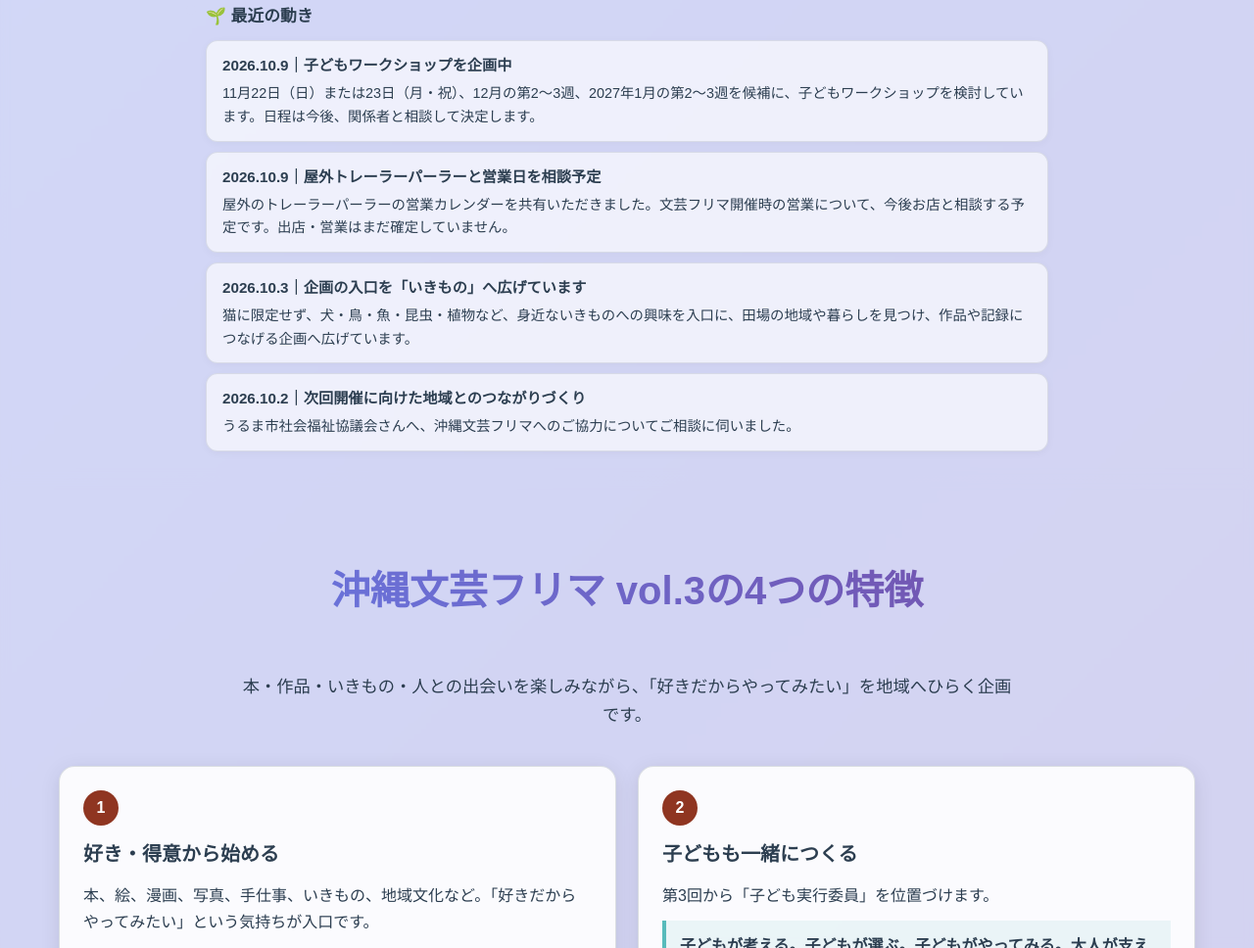
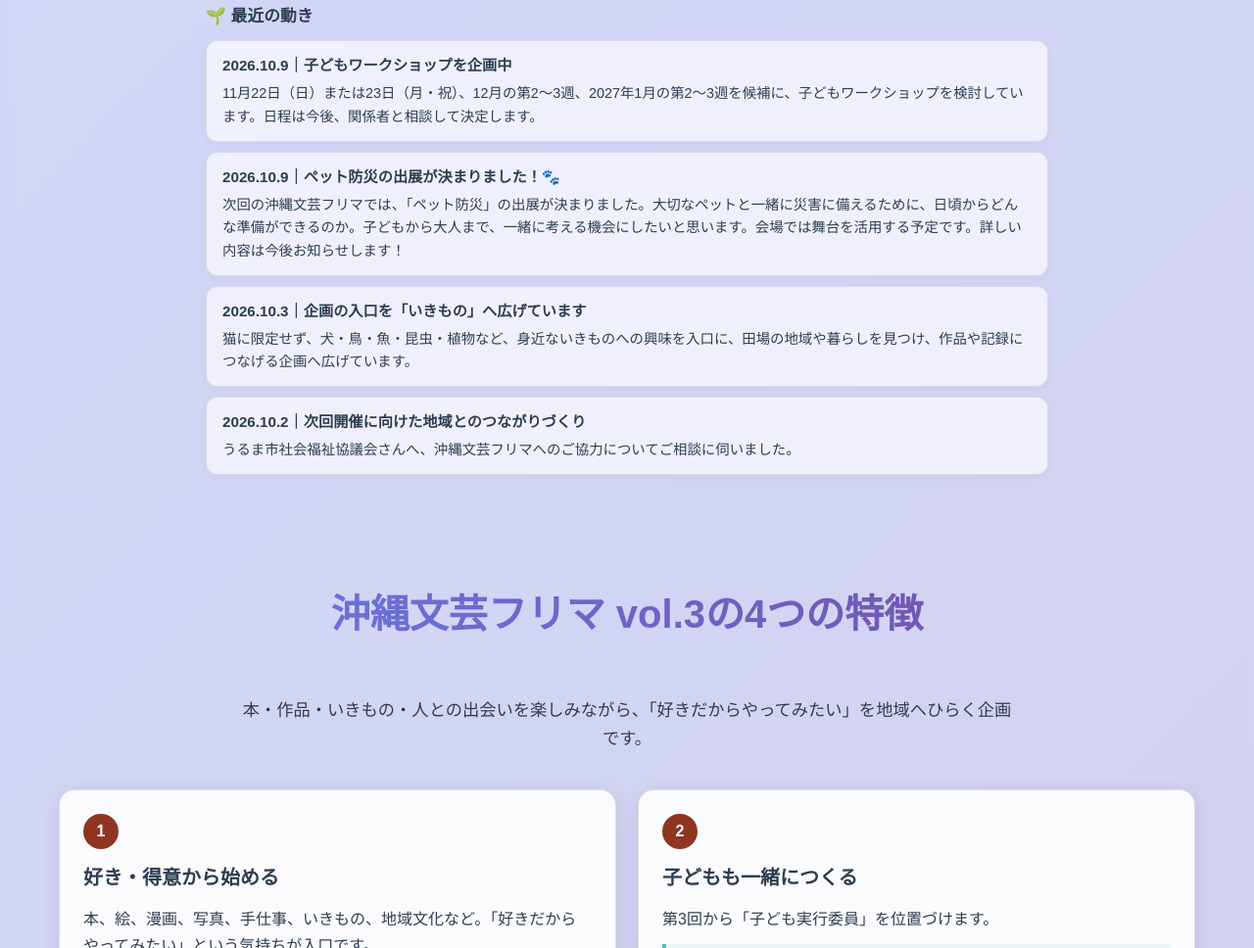
Before and after one commit to sady225/bungei-furima, a plain HTML site: page index.html in a window 1280 px wide. Shown: the part 786-1754 px from the top of the page at 98% size. Drawn offline with Linux system fonts and the light colour scheme.

Commit message:
Replace trailer parlor news with confirmed pet disaster-preparedness exhibit

```diff
--- a/index.html
+++ b/index.html
@@ -1136,8 +1136,8 @@
                             <p style="margin:0; font-size:.9rem; line-height:1.65;">11月22日（日）または23日（月・祝）、12月の第2〜3週、2027年1月の第2〜3週を候補に、子どもワークショップを検討しています。日程は今後、関係者と相談して決定します。</p>
                         </div>
                         <div style="padding:12px 16px; border:1px solid rgba(44, 62, 80, .12); border-radius:12px; background:rgba(255,255,255,.64); box-shadow:0 2px 8px rgba(0,0,0,.04);">
-                            <div style="font-size:.95rem; font-weight:bold; margin-bottom:4px;">2026.10.9｜屋外トレーラーパーラーと営業日を相談予定</div>
-                            <p style="margin:0; font-size:.9rem; line-height:1.65;">屋外のトレーラーパーラーの営業カレンダーを共有いただきました。文芸フリマ開催時の営業について、今後お店と相談する予定です。出店・営業はまだ確定していません。</p>
+                            <div style="font-size:.95rem; font-weight:bold; margin-bottom:4px;">2026.10.9｜ペット防災の出展が決まりました！🐾</div>
+                            <p style="margin:0; font-size:.9rem; line-height:1.65;">次回の沖縄文芸フリマでは、「ペット防災」の出展が決まりました。大切なペットと一緒に災害に備えるために、日頃からどんな準備ができるのか。子どもから大人まで、一緒に考える機会にしたいと思います。会場では舞台を活用する予定です。詳しい内容は今後お知らせします！</p>
                         </div>
                         <div style="padding:12px 16px; border:1px solid rgba(44, 62, 80, .12); border-radius:12px; background:rgba(255,255,255,.64); box-shadow:0 2px 8px rgba(0,0,0,.04);">
                             <div style="font-size:.95rem; font-weight:bold; margin-bottom:4px;">2026.10.3｜企画の入口を「いきもの」へ広げています</div>
```
